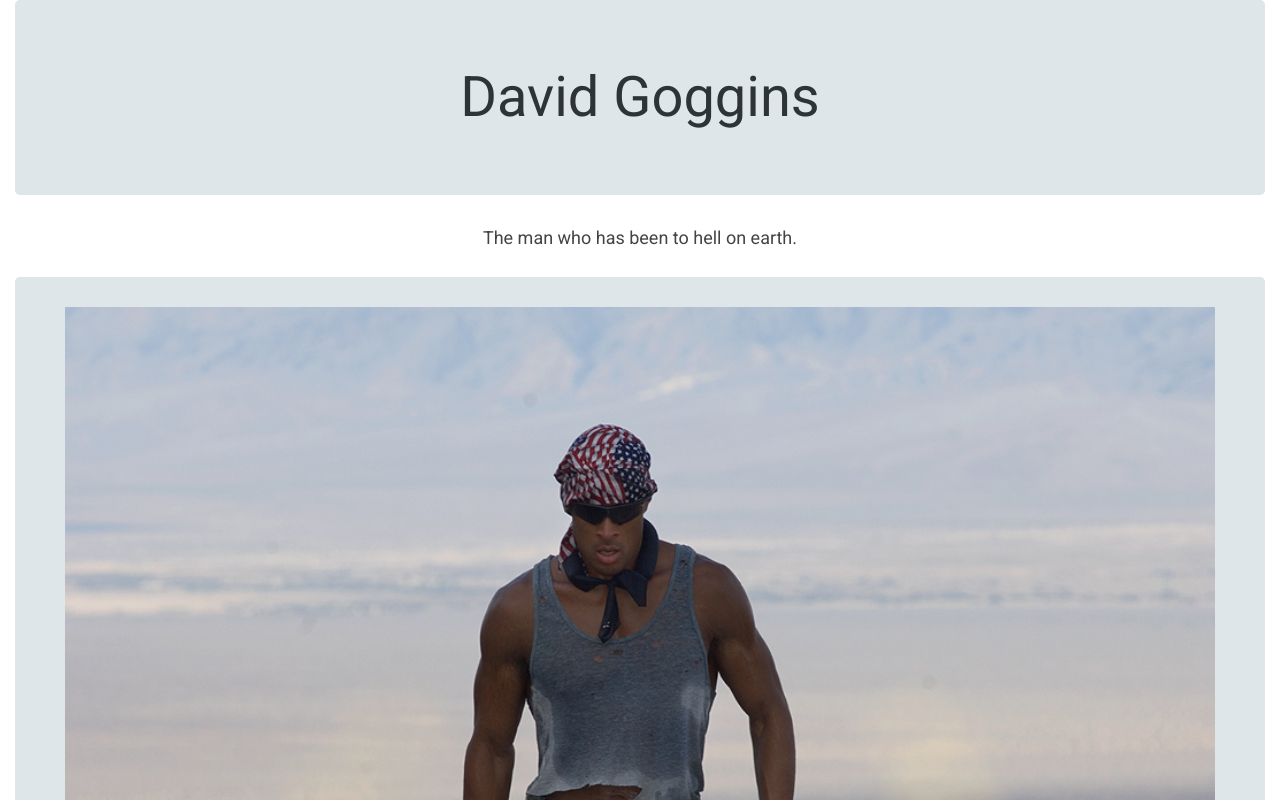
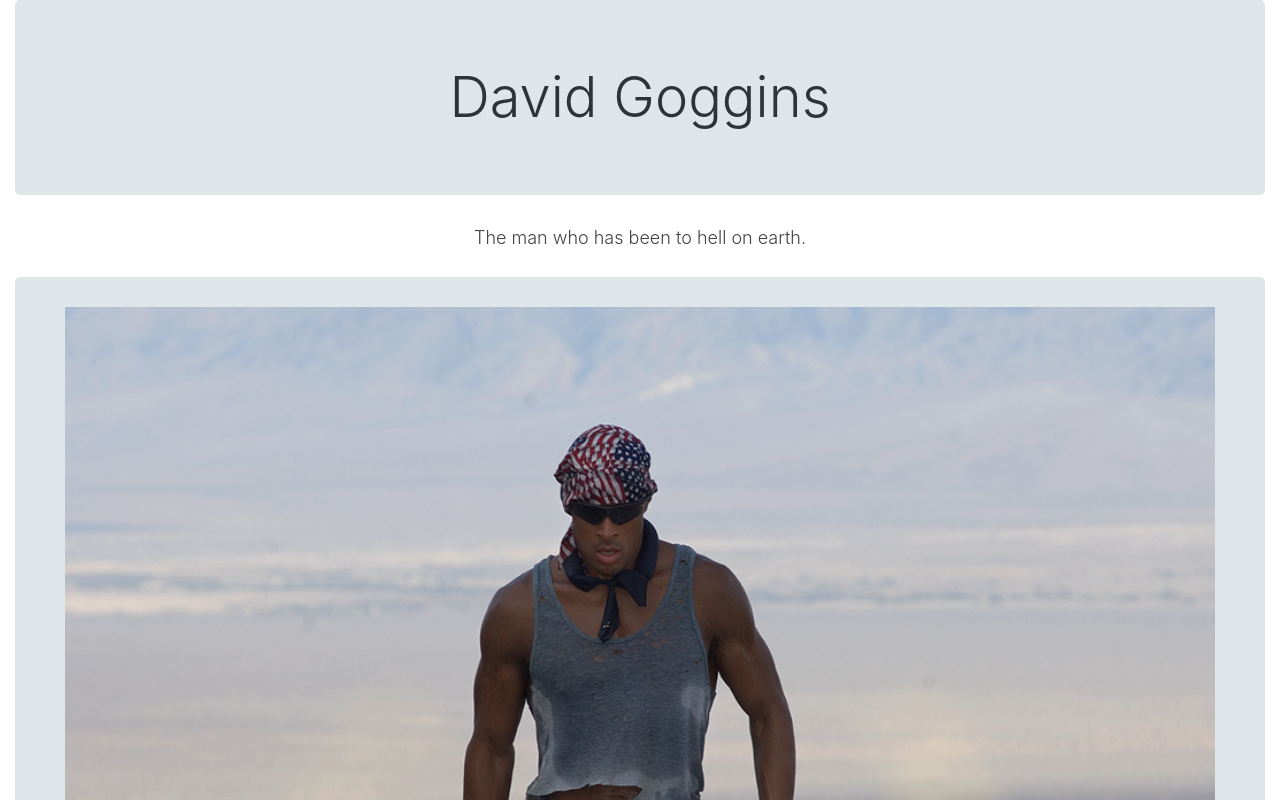
Before and after one commit to lugoedwin96/lugoedwin96.github.io, a plain HTML site: page index.html in a window 1280 px wide. Shown: the top 800 px of the page. Drawn offline with nearby package versions, Linux system fonts and the light colour scheme.

Commit message:
Change fonts for all of the page

```diff
--- a/index.html
+++ b/index.html
@@ -13,7 +13,7 @@
     <title>Tribute Page to David Goggins</title>
 </head>
 <body id="main" class="container-fluid">
-    <h3 id="title" class="jumbotron bg-dark text-white display-4 animated fadeIn">David Goggins</h3>
+    <h1 id="title" class="jumbotron bg-dark display-4 animated fadeIn">David Goggins</h1>
     <h4 id="subtitle" class="display-4 animated fadeIn">The man who has been to hell on earth.</h4>
     <div id="img-div" class="jumbotron bg-dark animated fadeIn">
         <img id="image" src="resources/images/david_goggins_tired.jpg" />
--- a/resources/css/quoteSlider.css
+++ b/resources/css/quoteSlider.css
@@ -10,7 +10,6 @@ html, body {
 
 body {
   color: #444;
-  font-family: 'Roboto', sans-serif;
   font-size: 1rem;
   line-height: 1.5;
 }
```
